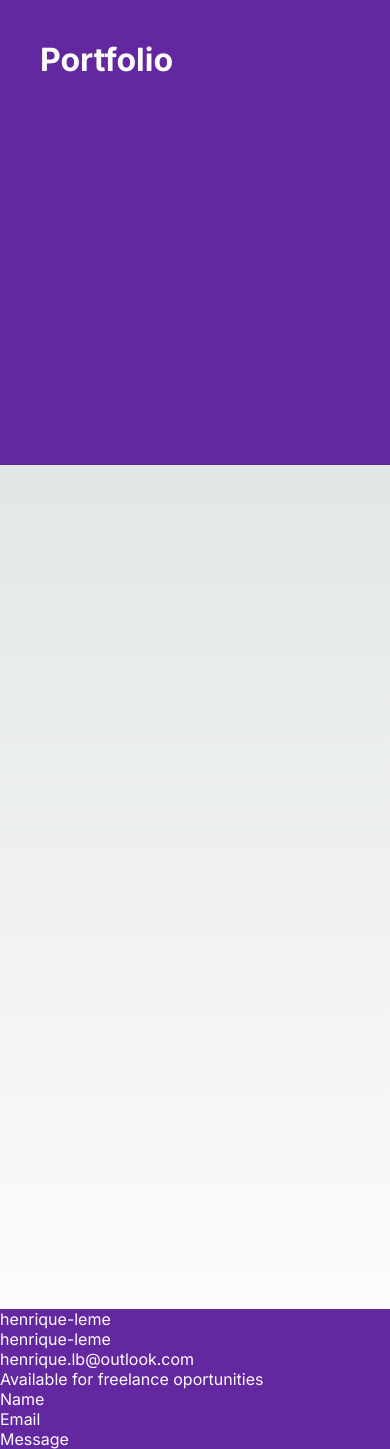
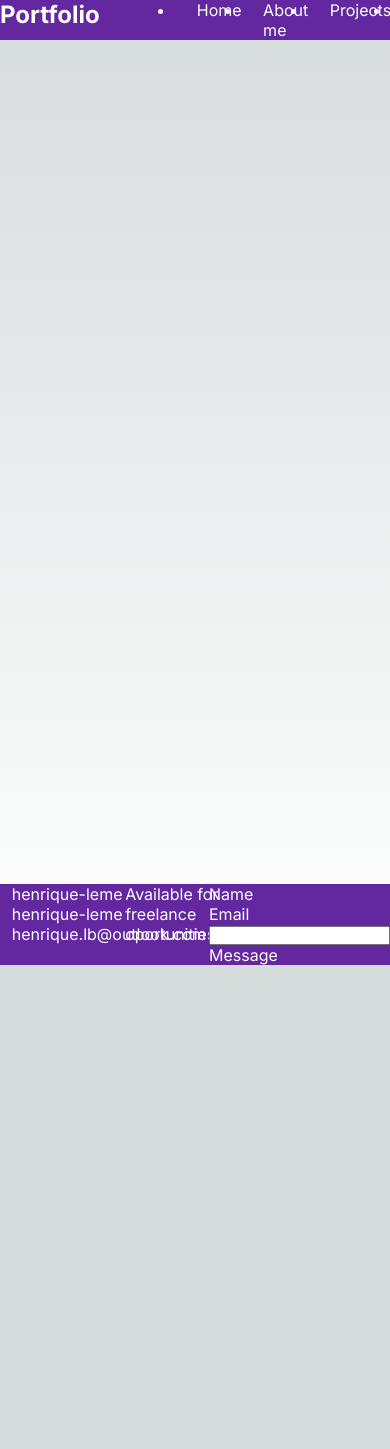
Before and after one commit to henrique-leme/portfolio, a Next.js app: page / in a window 390 px wide. After the commit the page ends 965 px from the top, so only its background shows below. Built offline with nearby package versions, Linux system fonts and the light colour scheme.

Commit message:
feat: mobile first

```diff
--- a/src/app/_components/footer/index.tsx
+++ b/src/app/_components/footer/index.tsx
@@ -3,7 +3,7 @@ import styles from "./style.module.css";
 export const Footer = () => {
   return (
     <div className={styles.footer}>
-        <div>
+        <div className={styles.contactsFooter}>
             <div>henrique-leme</div>
             <div>henrique-leme</div>
             <div>henrique.lb@outlook.com</div>
@@ -11,10 +11,11 @@ export const Footer = () => {
         <div>
             Available for freelance oportunities
         </div>
-      <div >
-        <div>Name</div>
-        <div>Email</div>
-        <div>Message</div>
+      <div className={styles.mailerFooter}>
+        <form action=""><div>Name</div>
+        <div>Email<input type="Email" /></div>
+        <div>Message</div></form>
+
       </div>
     </div>
   );
--- a/src/app/_components/footer/style.module.css
+++ b/src/app/_components/footer/style.module.css
@@ -3,15 +3,18 @@
     background-color: #6327A0;
     color: #FEFDFD;
     width: 100%;
+    display: inline-flex;
+    padding-left: 3%;
 }
 
-.footer h1 {
-    display: inline-flex;
-    padding: 40px 40px;
-    padding-right: 1000px;
+.footer .contactsFooter {
+    width: 30%;
+    justify-content: start;
 }
 
-.footer h2 {
+.footer .mailerFooter {
     display: inline-flex;
-    margin: 40px;
+    justify-content: end;
+    width: 30%;
+    padding-left: 3%;
 }
--- a/src/app/_components/header/index.tsx
+++ b/src/app/_components/header/index.tsx
@@ -2,16 +2,20 @@ import styles from "./style.module.css";
 
 export const Header = () => {
   return (
-    <div className={styles.header}>
-      <div >
-        <h1> Portfolio </h1>
-      </div>
-      <div >
-        <h2>Home</h2>
-        <h2>About me</h2>
-        <h2>Projects</h2>
-        <h2>Contact</h2>
-      </div>
-    </div>
-  );
+    <nav className={styles.header}>
+      <div className={styles.title}>
+    <h1> Portfolio </h1>
+  </div>
+  <div>
+    <ul className={styles.navigation}>
+    <li><a href=""></a>Home</li>
+    <li><a href=""></a>About me</li>
+    <li><a href=""></a>Projects</li>
+    <li><a href=""></a>Contact</li>
+  </ul>
+  </div>
+
+  </nav>
+);
+
 };
--- a/src/app/_components/header/style.module.css
+++ b/src/app/_components/header/style.module.css
@@ -8,13 +8,15 @@
 
 
 
-.header h1 {
+.header .title {
     display: inline-flex;
-    padding: 40px 40px;
-    padding-right: 1000px;
+    width: 50%;
 }
 
-.header h2 {
+.header .navigation {
     display: inline-flex;
-    margin: 40px;
 }
+
+.navigation li {
+    padding-left: 10%;
+}
```
